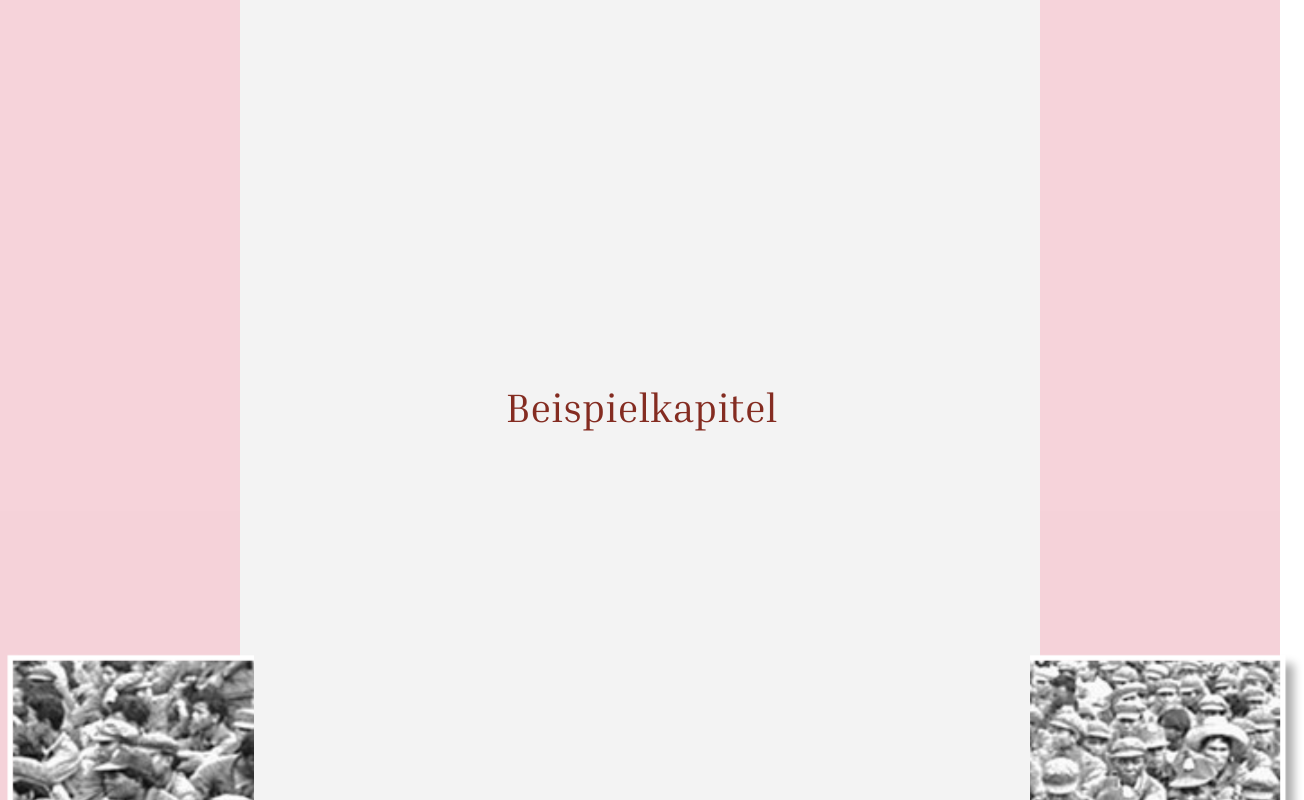
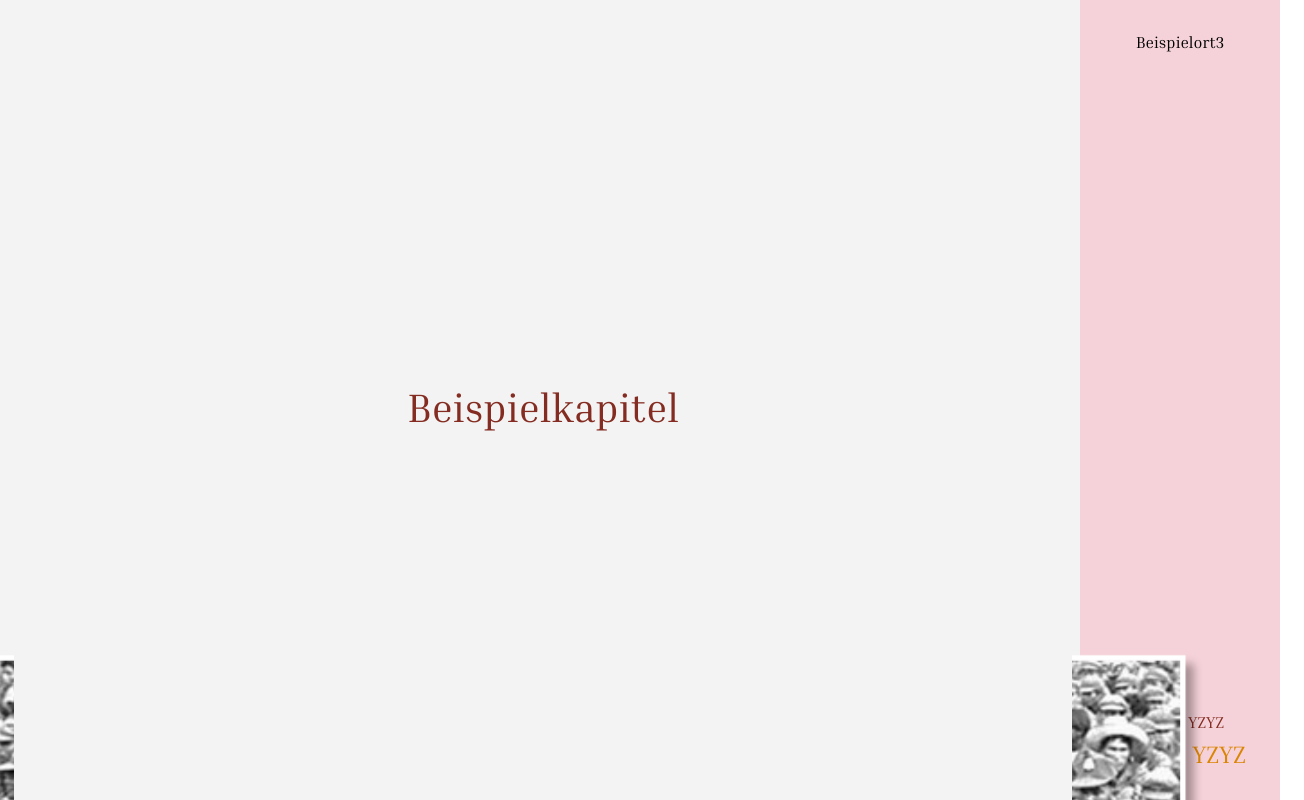
Before and after one commit to carlobeckmann2602/digital-storytelling-, a React (Vite) app: page / in a window 1280 px wide. Shown: the top 800 px of the page, 1304 px wide, since content can reach past the window. Built offline with nearby package versions, Linux system fonts and the light colour scheme.

Commit message:
feat: Remove left sidebar

```diff
--- a/src/App.scss
+++ b/src/App.scss
@@ -20,7 +20,7 @@
 
 .chapter-content {
   max-width: 1920px;
-  padding: 0 calc(240px + 16px);
+  padding: 0 calc(200px + 16px) 0 16px;
   margin: auto;
 }
 
--- a/src/App.tsx
+++ b/src/App.tsx
@@ -28,13 +28,11 @@ import InvasionBoth from './components/chapter/InvasionBoth/InvasionBoth'
 function App() {
   const [currentChapter, setCurrentChapter] = useState<Chapter>('TITLE')
 
-  // TODO: Do not show sidebar when on landingpage
   return (
     <ParallaxProvider>
       <div className='app'>
         <div className='chapters'>
           <div className='sidebars'>
-            <SidebarLeft currentChapter={currentChapter} />
             <SidebarRight currentChapter={currentChapter} />
           </div>
           <div className='chapter-content'>
--- a/src/components/SidebarLeft.scss
+++ /dev/null
@@ -1,20 +0,0 @@
-@import '../theme';
-
-.sidebarLeft {
-  position: absolute;
-  left: 0;
-  top: 0;
-  width: 240px;
-  height: 100vh;
-  background-color: $sidebar-color;
-
-  display: flex;
-  flex-direction: column;
-  justify-content: end;
-}
-
-.place {
-  color: $context-timeline-color;
-  padding: 30px 10px;
-  font-size: 18px;
-}
--- a/src/components/SidebarLeft.tsx
+++ /dev/null
@@ -1,17 +0,0 @@
-import { PropsWithChildren } from 'react'
-import { Chapter, CHAPTERS } from '../helpers/constants'
-import './SidebarLeft.scss'
-
-interface SidebarProps {
-  currentChapter: Chapter
-}
-
-function SidebarLeft(props: PropsWithChildren<SidebarProps>) {
-  return (
-    <div className='sidebarLeft'>
-      <span className='place'>{CHAPTERS.get(props.currentChapter)?.place}</span>
-    </div>
-  )
-}
-
-export default SidebarLeft
--- a/src/components/SidebarRight.scss
+++ b/src/components/SidebarRight.scss
@@ -4,13 +4,18 @@
   position: absolute;
   right: 0;
   top: 0;
-  width: 240px;
+  width: 200px;
   height: 100vh;
   background-color: $sidebar-color;
 
   display: flex;
-  align-items: flex-end;
-  justify-content: center;
+  flex-direction: column;
+  align-items: center;
+  justify-content: space-between;
+}
+
+.place {
+  margin-top: 30px;
 }
 
 .timeline {
@@ -19,13 +24,14 @@
   flex: 100%;
   display: flex;
   flex-direction: column;
+  justify-content: flex-end;
   overflow: hidden;
 
   .date {
     display: block;
     font-size: 16px;
     line-height: 24px;
-    margin: 5px;
+    margin: 4px;
     padding: 0;
     color: $context-timeline-color;
     text-decoration: none;
--- a/src/components/SidebarRight.tsx
+++ b/src/components/SidebarRight.tsx
@@ -13,6 +13,7 @@ function SidebarRight(props: SidebarProps) {
 
   return (
     <div className='sidebarRight'>
+      <span className='place'>{CHAPTERS.get(props.currentChapter)?.place}</span>
       <Timeline currentChapter={props.currentChapter} />
     </div>
   )
```
